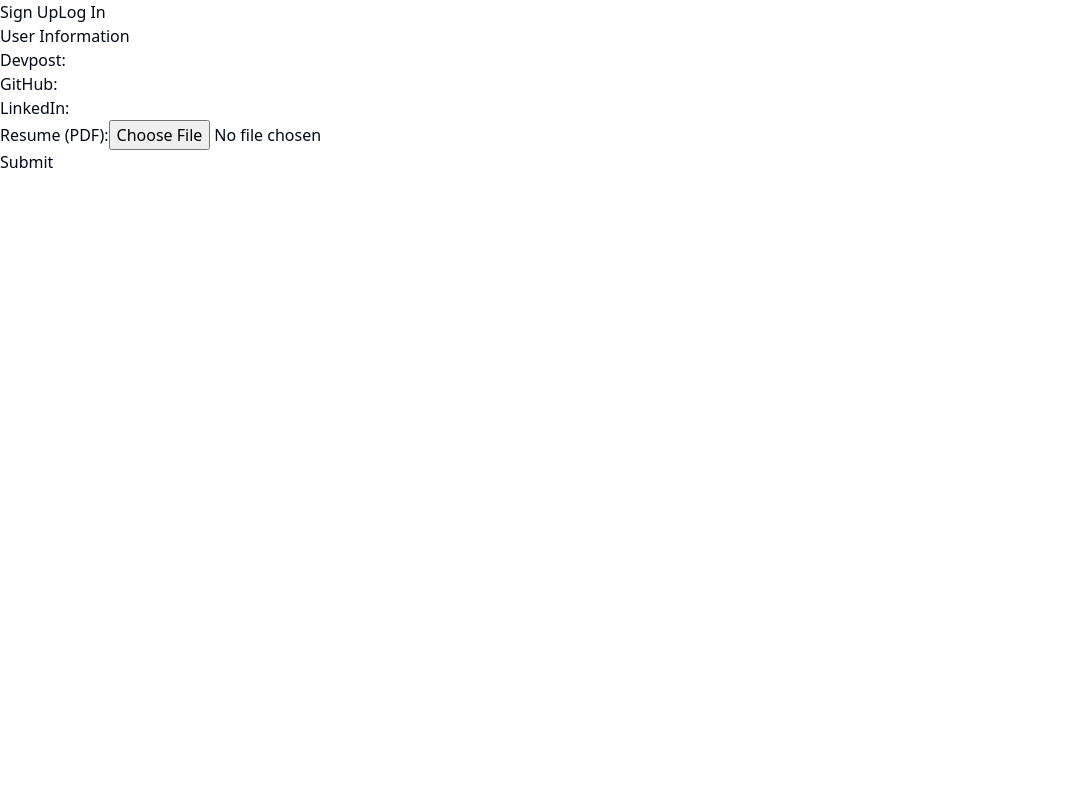
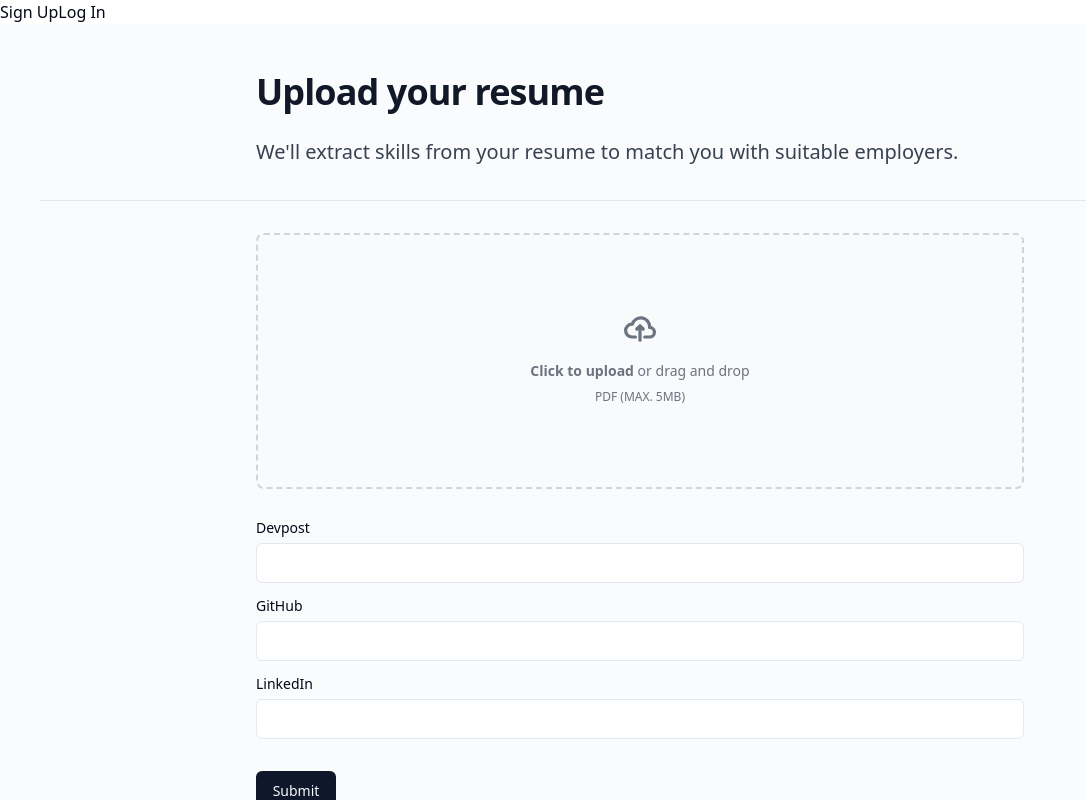
Before and after one commit to HackThe6ixTeam/HackThe6ixProject, a Next.js app in the folder frontend/: page /userinfo in a window 1280 px wide. Shown: the top 800 px of the page, without its empty margins (0-1086 px from the left). Built offline with nearby package versions, Linux system fonts and the light colour scheme; no server answers.

Commit message:
user form ui

```diff
--- a/frontend/package.json
+++ b/frontend/package.json
@@ -10,6 +10,8 @@
   },
   "dependencies": {
     "@auth0/nextjs-auth0": "^3.5.0",
+    "@radix-ui/react-label": "^2.1.0",
+    "@radix-ui/react-separator": "^1.1.0",
     "@radix-ui/react-slot": "^1.1.0",
     "@tanstack/react-table": "^8.19.3",
     "class-variance-authority": "^0.7.0",
--- a/frontend/src/app/userinfo/page.js
+++ b/frontend/src/app/userinfo/page.js
@@ -4,57 +4,67 @@ import { useState } from 'react';
 import { useRouter } from 'next/navigation';
 import pdfToText from 'react-pdftotext';
 import { useUser } from '@auth0/nextjs-auth0/client'; // Ensure correct import for client
+import { Separator } from '@/components/ui/separator';
+import { FileText, X } from 'lucide-react'; // Assuming you have these icons
+import { Button } from '@/components/ui/button'; // Ensure correct import for Button
+import { Label } from '@/components/ui/label';
+import { Input } from '@/components/ui/input';
+
+function bytesToMB(bytes) {
+  let megabytes = bytes / 1024 / 1024;
+  return megabytes.toFixed(2);
+}
 
 const UserInfo = () => {
   const { user, error, isLoading } = useUser();
-
   const [devpost, setDevpost] = useState('');
   const [github, setGithub] = useState('');
   const [linkedin, setLinkedin] = useState('');
   const [resume, setResume] = useState(null);
   const [resumeText, setResumeText] = useState('');
+  const [fileMetaData, setFileMetaData] = useState(null);
   const router = useRouter();
 
-  const handleSubmit = async (event) => {
-    event.preventDefault();
+  const handleFileChange = async (event) => {
+    const file = event.target.files[0];
+    if (file) {
+      setResume(file);
+      setFileMetaData({
+        name: file.name,
+        size: file.size,
+      });
 
-    let text;
-
-    if (resume) {
       try {
-        text = await pdfToText(resume);
-
-        // Convert text to a file and trigger download
-        const blob = new Blob([text], { type: 'text/plain' });
-        const url = URL.createObjectURL(blob);
-        const a = document.createElement('a');
-        URL.revokeObjectURL(url);
-
-        // Save text to state or handle as needed
+        const text = await pdfToText(file);
         setResumeText(text);
         console.log('Resume Text:', text);
       } catch (error) {
         console.error('Error extracting text from PDF:', error);
       }
     }
+  };
 
-    // Log user info
+  const handleSubmit = async (event) => {
+    event.preventDefault();
+
     const userInfo = {
       devpost,
       github,
       linkedin,
       user: user ? { name: user.name, email: user.email } : 'No user info available',
-      resumeText: text
-    }
+      resumeText
+    };
 
     console.log(userInfo);
 
     const res = await fetch("/api/user", {
       method: "POST",
-      body: JSON.stringify({ userInfo }),
-      //@ts-ignore
-      "Content-Type": "application/json",
+      body: JSON.stringify(userInfo),
+      headers: {
+        "Content-Type": "application/json",
+      },
     });
+
     if (!res.ok) {
       throw new Error("Failed to create ticket");
     }
@@ -65,6 +75,89 @@ const UserInfo = () => {
 
   return (
     <div>
+      <main className="flex flex-1 flex-col gap-4 bg-muted/40 p-4 md:gap-8 md:p-10 text-left">
+        <div className="mx-auto grid w-full max-w-3xl">
+          <p className="text-base font-semibold leading-7 text-primary"></p>
+          <h1 className="mt-2 text-3xl font-bold tracking-tight text-gray-900 sm:text-4xl">Upload your resume</h1>
+          <p className="mt-6 text-xl leading-8 text-gray-700">
+            We&apos;ll extract skills from your resume to match you with suitable employers.
+          </p>
+        </div>
+
+        <Separator />
+
+        <form onSubmit={handleSubmit} className="mx-auto grid w-full max-w-3xl items-start">
+          { !resume ? (
+            <div className="flex items-center justify-center w-full">
+              <label htmlFor="dropzone-file" className="flex flex-col items-center justify-center w-full h-64 border-2 border-gray-300 border-dashed rounded-lg cursor-pointer bg-gray-50 dark:hover:bg-gray-800 dark:bg-gray-700 hover:bg-gray-100 dark:border-gray-600 dark:hover:border-gray-500 dark:hover:bg-gray-600">
+                <div className="flex flex-col items-center justify-center pt-5 pb-6">
+                  <svg className="w-8 h-8 mb-4 text-gray-500 dark:text-gray-400" aria-hidden="true" xmlns="http://www.w3.org/2000/svg" fill="none" viewBox="0 0 20 16">
+                    <path stroke="currentColor" strokeLinecap="round" strokeLinejoin="round" strokeWidth="2" d="M13 13h3a3 3 0 0 0 0-6h-.025A5.56 5.56 0 0 0 16 6.5 5.5 5.5 0 0 0 5.207 5.021C5.137 5.017 5.071 5 5 5a4 4 0 0 0 0 8h2.167M10 15V6m0 0L8 8m2-2 2 2"/>
+                  </svg>
+                  <p className="mb-2 text-sm text-gray-500 dark:text-gray-400"><span className="font-semibold">Click to upload</span> or drag and drop</p>
+                  <p className="text-xs text-gray-500 dark:text-gray-400">PDF (MAX. 5MB)</p>
+                </div>
+                <input id="dropzone-file" type="file" className="hidden" accept=".pdf" onChange={handleFileChange} />
+              </label>
+            </div>
+          ) : (
+            <div className="flex items-center space-x-4 rounded-md border p-4">
+              <FileText />
+              <div className="flex-1 space-y-1">
+                <p className="text-sm font-medium leading-none">
+                  {fileMetaData.name}
+                </p>
+                <p className="text-sm text-muted-foreground">
+                  {`${bytesToMB(fileMetaData.size)} MB`}
+                </p>
+              </div>
+              <Button variant="ghost" size="icon" onClick={() => {
+                setResume(null);
+                setFileMetaData(null);
+              }}>
+                <X />
+              </Button>
+            </div>
+          )}
+
+          <div className="flex flex-col gap-4 my-8">
+            <div className="grid gap-2">
+              <Label htmlFor="email">Devpost</Label>
+              <Input
+                type="url"
+                id="devpost"
+                value={devpost}
+                onChange={(e) => setDevpost(e.target.value)}
+                required
+              />
+            </div>
+            <div className="grid gap-2">
+              <Label htmlFor="password">GitHub</Label>
+              <Input
+                type="url"
+                id="github"
+                value={github}
+                onChange={(e) => setGithub(e.target.value)}
+                required
+              />
+            </div>
+            <div className="grid gap-2">
+              <Label htmlFor="password">LinkedIn</Label>
+              <Input
+                type="url"
+                id="linkedin"
+                value={linkedin}
+                onChange={(e) => setLinkedin(e.target.value)}
+                required
+              />
+            </div>
+          </div>
+
+          <Button type="submit" className='w-20'>
+            Submit
+          </Button>
+        </form>
+      </main>
       <h1>User Information</h1>
       <form onSubmit={handleSubmit}>
         <div>
@@ -103,7 +196,7 @@ const UserInfo = () => {
             type="file"
             id="resume"
             accept=".pdf"
-            onChange={(e) => setResume(e.target.files[0])}
+            onChange={handleFileChange}
             required
           />
         </div>
--- /dev/null
+++ b/frontend/src/components/ui/input.jsx
@@ -0,0 +1,19 @@
+import * as React from "react"
+
+import { cn } from "@/lib/utils"
+
+const Input = React.forwardRef(({ className, type, ...props }, ref) => {
+  return (
+    (<input
+      type={type}
+      className={cn(
+        "flex h-10 w-full rounded-md border border-input bg-background px-3 py-2 text-sm ring-offset-background file:border-0 file:bg-transparent file:text-sm file:font-medium placeholder:text-muted-foreground focus-visible:outline-none focus-visible:ring-2 focus-visible:ring-ring focus-visible:ring-offset-2 disabled:cursor-not-allowed disabled:opacity-50",
+        className
+      )}
+      ref={ref}
+      {...props} />)
+  );
+})
+Input.displayName = "Input"
+
+export { Input }
--- /dev/null
+++ b/frontend/src/components/ui/label.jsx
@@ -0,0 +1,18 @@
+"use client"
+
+import * as React from "react"
+import * as LabelPrimitive from "@radix-ui/react-label"
+import { cva } from "class-variance-authority";
+
+import { cn } from "@/lib/utils"
+
+const labelVariants = cva(
+  "text-sm font-medium leading-none peer-disabled:cursor-not-allowed peer-disabled:opacity-70"
+)
+
+const Label = React.forwardRef(({ className, ...props }, ref) => (
+  <LabelPrimitive.Root ref={ref} className={cn(labelVariants(), className)} {...props} />
+))
+Label.displayName = LabelPrimitive.Root.displayName
+
+export { Label }
--- /dev/null
+++ b/frontend/src/components/ui/separator.jsx
@@ -0,0 +1,25 @@
+"use client"
+
+import * as React from "react"
+import * as SeparatorPrimitive from "@radix-ui/react-separator"
+
+import { cn } from "@/lib/utils"
+
+const Separator = React.forwardRef((
+  { className, orientation = "horizontal", decorative = true, ...props },
+  ref
+) => (
+  <SeparatorPrimitive.Root
+    ref={ref}
+    decorative={decorative}
+    orientation={orientation}
+    className={cn(
+      "shrink-0 bg-border",
+      orientation === "horizontal" ? "h-[1px] w-full" : "h-full w-[1px]",
+      className
+    )}
+    {...props} />
+))
+Separator.displayName = SeparatorPrimitive.Root.displayName
+
+export { Separator }
```
Also changed, not shown: 1 other file (tests, documents, lock files or other folders).
